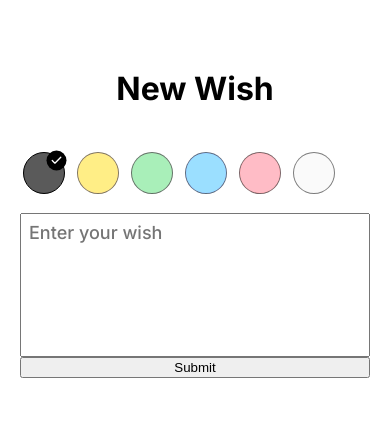
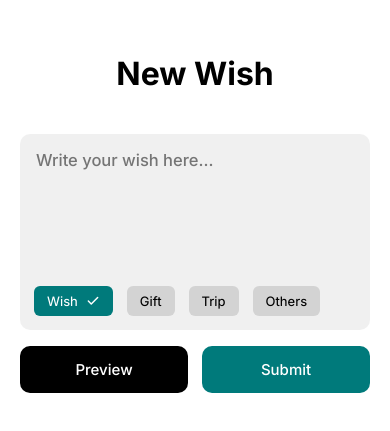
Before and after one commit to Solarin-Johnson/i-wish, a React (Vite) app: page /new in a window 390 px wide. Shown: the part 199-630 px from the top of the page. Built offline with nearby package versions, Linux system fonts and the light colour scheme.

Commit message:
feat: add tags component and enhance wish form with preview functionality

```diff
--- a/src/components/color-picker.jsx
+++ b/src/components/color-picker.jsx
@@ -9,6 +9,7 @@ export default function ColorPicker({ data, setData }) {
       {colors.map((c) => (
         <button
           key={c}
+          type="button"
           className={`color ${color === c ? "active" : ""}`}
           onClick={() => setData((prev) => ({ ...prev, color: c }))}
         >
--- /dev/null
+++ b/src/components/tag.jsx
@@ -0,0 +1,30 @@
+import React from "react";
+import { tagList } from "../utils";
+import "./ui.scss";
+import { Check } from "lucide-react";
+
+const Tags = ({ data, setData }) => {
+  return (
+    <span className="tags">
+      {tagList.map((tag, index) => (
+        <Tag
+          key={index}
+          text={tag}
+          id={data.tag === tag ? "active" : ""}
+          onClick={() => setData((prev) => ({ ...prev, tag }))}
+        />
+      ))}
+    </span>
+  );
+};
+
+const Tag = ({ text, ...props }) => {
+  return (
+    <button type="button" className="tag" {...props}>
+      <span>{text}</span>
+      <Check size={14} strokeWidth={2.5} />
+    </button>
+  );
+};
+
+export default Tags;
--- a/src/components/ui.scss
+++ b/src/components/ui.scss
@@ -2,9 +2,9 @@
 
 .alert {
   position: fixed !important;
-  padding: clamp(0.55rem, 0.8vw, 0.7rem) 12px;
-  border-radius: 8px;
-  margin-bottom: 1.5rem;
+  padding: 13px;
+  border-radius: 12px;
+  margin-bottom: 2rem;
   justify-self: center;
   display: flex;
   align-items: center;
@@ -16,7 +16,7 @@
   gap: 8px;
   font-weight: 400;
   border: 1px solid rgb(var(--text-color), 0.2);
-  box-shadow: 0 4px 10px 0 rgba(0, 0, 0, 0.2);
+  box-shadow: 0 4px 10px 0 rgba(0, 0, 0, 0.1);
   text-transform: capitalize;
   animation: 0.4s slideUp;
   background-color: rgb(var(--bg-color));
@@ -32,11 +32,11 @@
   button {
     @include resetDefault();
     display: flex;
-    width: 20px;
+    width: 21px;
     margin-left: 16px;
     border-radius: 50%;
     cursor: pointer;
-    background-color: rgb(var(--text-color), 0.15);
+    background-color: rgb(var(--text-color), 0.1);
     aspect-ratio: 1;
     display: flex;
     justify-content: center;
@@ -52,7 +52,6 @@
   padding: 3px;
   box-sizing: border-box;
   gap: 12px;
-  margin-bottom: 16px;
 
   > button {
     border-radius: 50%;
@@ -125,3 +124,40 @@
     }
   }
 }
+
+.tags {
+  display: flex;
+  overflow-x: auto;
+  gap: 14px;
+
+  .tag {
+    user-select: none;
+    @include resetDefault();
+    cursor: pointer;
+    text-transform: capitalize;
+    display: flex;
+
+    align-items: center;
+    font-size: 13px;
+    padding: 7px 13px;
+    border-radius: 6px;
+    font-weight: 450;
+    background-color: rgb(var(--text-color), 0.12);
+    svg {
+      width: 0;
+      opacity: 0;
+      transition: 0.2s ease;
+    }
+
+    &#active {
+      background-color: rgb(var(--primary-color));
+      color: #fff;
+      svg {
+        opacity: 1;
+        width: 14px;
+        margin-left: 8px;
+        display: block;
+      }
+    }
+  }
+}
--- a/src/index.scss
+++ b/src/index.scss
@@ -10,6 +10,10 @@ body {
   color: rgb(var(--text-color));
   anchor-name: --body;
   font-family: "Inter", serif;
+
+  * {
+    -webkit-tap-highlight-color: rgba(0, 0, 0, 0);
+  }
 }
 
 #root {
--- a/src/layout/layout.scss
+++ b/src/layout/layout.scss
@@ -1,6 +1,11 @@
+@use "@/styles/mixin" as *;
+
 :root {
   --wish-col: repeat(2, 1fr);
   --wish-marg: 32px;
+  --color-p-1-display: flex;
+  --color-p-2-display: none;
+  --preview-display: none;
 }
 
 .new {
@@ -32,14 +37,64 @@
 .wish {
   &-form {
     display: grid;
+    row-gap: 16px;
+
+    .color-picker {
+      display: var(--color-p-1-display);
+    }
+
+    .area {
+      display: grid;
+      background-color: rgba(var(--text-color), 0.06);
+      padding: 14px;
+      row-gap: 14px;
+      border-radius: 10px;
+    }
 
     textarea {
       font-family: inherit;
-      font-size: clamp(18px, 1vw, 21px);
+      font-size: clamp(16.5px, 0.5vw, 8px);
       font-weight: 500;
-      padding: 8px;
       resize: none;
       outline: none;
+      background-color: transparent;
+      border: none;
+    }
+
+    .button {
+      display: flex;
+      gap: 14px;
+
+      button {
+        @include resetDefault();
+        cursor: pointer;
+        width: 100%;
+        padding: 14px 12px;
+        border-radius: 10px;
+        font-size: 15px;
+        font-weight: 500;
+        color: #ffffff;
+        @include pressFeedback();
+
+        &[type="submit"] {
+          background-color: rgba(var(--primary-color));
+        }
+        &[type="button"] {
+          display: var(--preview-display);
+          background-color: rgba(var(--text-color));
+          color: rgba(var(--bg-color));
+          font-weight: 520;
+        }
+      }
+    }
+  }
+
+  &-preview {
+    display: grid;
+    align-content: start;
+
+    .color-picker {
+      display: var(--color-p-2-display);
     }
   }
 }
@@ -48,5 +103,8 @@
   :root {
     --wish-col: repeat(2, 100vw);
     --wish-marg: 20px;
+    --color-p-1-display: none;
+    --color-p-2-display: flex;
+    --preview-display: block;
   }
 }
--- a/src/layout/new.jsx
+++ b/src/layout/new.jsx
@@ -1,36 +1,57 @@
-import { useState } from "react";
+import { useEffect, useRef, useState } from "react";
 import Alert from "../components/Alert";
 import "./layout.scss";
 import { handleInputChange } from "../utils";
 import ColorPicker from "../components/color-picker";
+import Tags from "../components/tag";
 
 export default function NewWish() {
+  const contentRef = useRef(null);
   const [data, setData] = useState({
     wish: "",
-    tag: "",
-    name: "",
+    tag: "wish",
+    name: "Anonymous Elf",
     color: 1,
   });
+  const [preview, setPreview] = useState(false);
+
+  useEffect(() => {
+    const clean = contentRef.current;
+    if (clean) {
+      if (preview) {
+        clean.scrollTo({
+          left: contentRef.current.scrollWidth,
+          behavior: "smooth",
+        });
+      }
+    }
+  }, [preview]);
+
   return (
     <div className="new">
       <h1>New Wish</h1>
-      <div className="new-content">
-        <WishForm {...{ data, setData }} />
-        <WishPreview {...data} />
+      <div className="new-content" ref={contentRef}>
+        <WishForm {...{ data, setData, setPreview }} />
+        <WishPreview {...{ data, setData }} />
       </div>
     </div>
   );
 }
 
-const WishForm = ({ data, setData, submit }) => {
+const WishForm = ({ data, setData, setPreview, submit }) => {
   const [error, setError] = useState("");
+  const textareaRef = useRef(null);
 
   const handleSubmit = async (e) => {
     e.preventDefault();
     setError(false);
 
-    if (!data) {
+    if (!data.wish) {
+      const clean = textareaRef.current;
       setError("Wish cannot be empty");
+      if (clean) {
+        clean.focus();
+      }
       return;
     }
 
@@ -45,20 +66,38 @@ const WishForm = ({ data, setData, submit }) => {
   return (
     <form className="wish-form" onSubmit={handleSubmit}>
       <ColorPicker {...{ data, setData }} />
+      <div className="area">
         <textarea
+          ref={textareaRef}
           type="text"
-        placeholder="Enter your wish"
+          placeholder="Write your wish here..."
           value={data.wish}
           name="wish"
           onChange={(e) => handleInputChange(e, data, setData)}
           rows={6}
         />
+        <Tags {...{ data, setData }} />
+      </div>
+      <div className="button">
+        <button type="button" onClick={() => setPreview(true)}>
+          Preview
+        </button>
         <button type="submit">Submit</button>
+      </div>
       {error && <Alert message={error} onClose={() => setError(false)} />}
     </form>
   );
 };
 
-const WishPreview = ({ wish, tag, name, color }) => {
-  return <div className="wish-preview">{wish}</div>;
+const WishPreview = ({ data, setData }) => {
+  const { wish, tag, name, color } = data;
+  return (
+    <div className="wish-preview">
+      <div className="preview">
+        <p>{wish}</p>
+        <pre>{tag}</pre>
+      </div>
+      <ColorPicker {...{ data, setData }} />
+    </div>
+  );
 };
--- a/src/utils/index.js
+++ b/src/utils/index.js
@@ -2,3 +2,5 @@ export const handleInputChange = (e, formData, setFormData) => {
   const { name, value } = e.target;
   setFormData({ ...formData, [name]: value });
 };
+
+export const tagList = ["wish", "gift", "trip", "others"];
```
Lines whose indentation alone changed are shown as unchanged.
